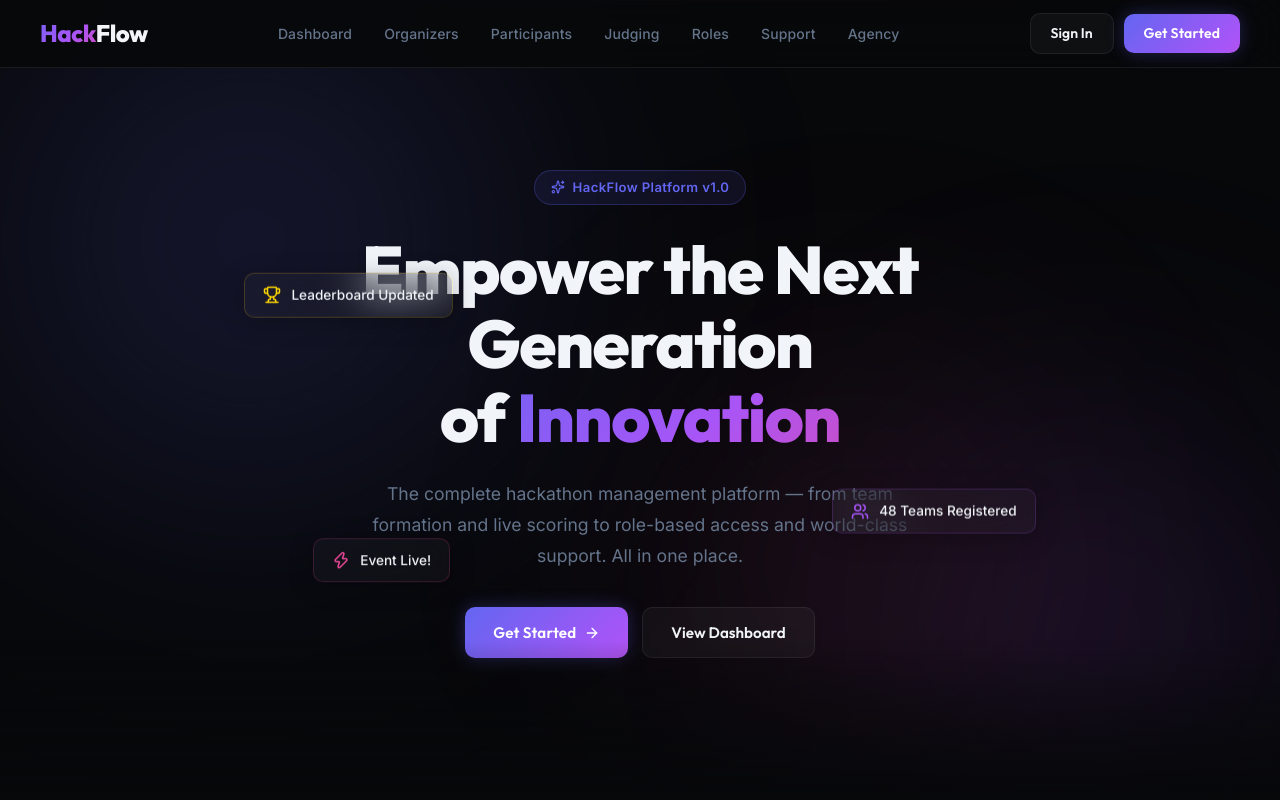
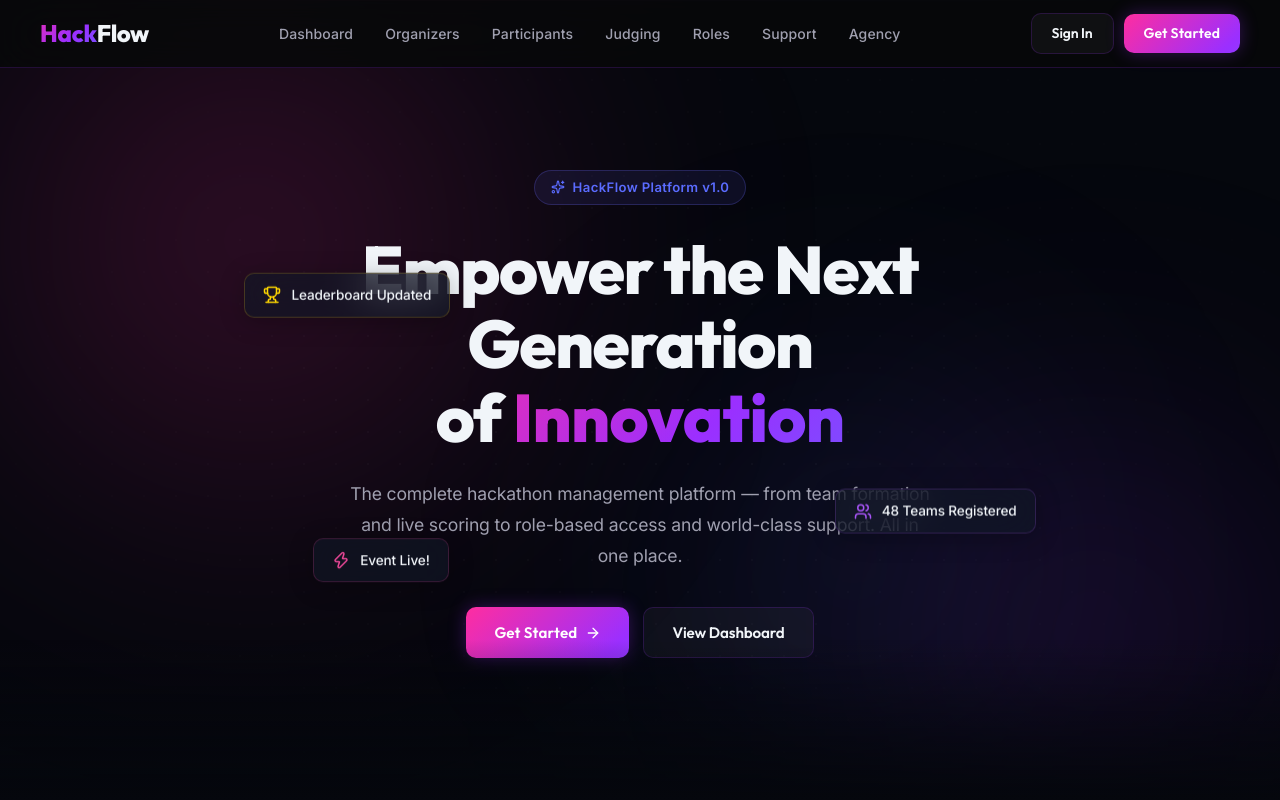
Before and after one commit to keerthivasanram/hackflow-portfolio, a React app: page / in a window 1280 px wide. Shown: the top 800 px of the page. Built offline with nearby package versions, Linux system fonts and the light colour scheme; the HTML template or start-up script is replaced by a standard one.

Commit message:
Refactor: Copy Kresai's exact cyber space theme, animated glow mesh, and typography into Hackflow portfolio

```diff
--- a/src/components/BackgroundEffects.css
+++ b/src/components/BackgroundEffects.css
@@ -4,10 +4,10 @@
   overflow: hidden;
   pointer-events: none;
   z-index: -1;
-  background-color: #07080a; /* Fallback baseline */
+  background-color: #05070d; /* Baseline Kresai Deep dark space color #05070d */
 }
 
-/* ── Dynamic Floating Blur Orbs ── */
+/* ── Dynamic Floating Kresai Blur Orbs ── */
 .bg-orb {
   position: absolute;
   border-radius: 50%;
@@ -16,10 +16,10 @@
   pointer-events: none;
 }
 
-.orb-indigo {
+.orb-pink {
   width: 800px;
   height: 800px;
-  background: radial-gradient(circle, rgba(99, 102, 241, 0.24) 0%, rgba(99, 102, 241, 0.06) 45%, transparent 75%);
+  background: radial-gradient(circle, rgba(255, 45, 160, 0.24) 0%, rgba(255, 45, 160, 0.06) 45%, transparent 75%);
   top: -200px;
   left: -200px;
   animation: drift-orb-1 45s infinite alternate ease-in-out;
@@ -28,16 +28,16 @@
 .orb-purple {
   width: 700px;
   height: 700px;
-  background: radial-gradient(circle, rgba(168, 85, 247, 0.18) 0%, rgba(168, 85, 247, 0.04) 45%, transparent 75%);
+  background: radial-gradient(circle, rgba(155, 47, 255, 0.18) 0%, rgba(155, 47, 255, 0.04) 45%, transparent 75%);
   bottom: -200px;
   right: -200px;
   animation: drift-orb-2 38s infinite alternate ease-in-out;
 }
 
-.orb-pink {
+.orb-blue {
   width: 600px;
   height: 600px;
-  background: radial-gradient(circle, rgba(236, 72, 153, 0.14) 0%, rgba(236, 72, 153, 0.03) 45%, transparent 75%);
+  background: radial-gradient(circle, rgba(91, 108, 255, 0.15) 0%, rgba(91, 108, 255, 0.03) 45%, transparent 75%);
   top: 30%;
   left: 45%;
   animation: drift-orb-3 50s infinite alternate ease-in-out;
@@ -55,71 +55,43 @@
   pointer-events: none;
 }
 
-/* ── Top Laser Beam neon accent ── */
+/* ── Top Laser Beam neon accent matching Kresai --gradient-brand ── */
 .neon-top-beam {
   position: absolute;
   top: 0;
   left: 10%;
   width: 80%;
   height: 1px;
-  background: linear-gradient(90deg, transparent, rgba(99, 102, 241, 0.35), rgba(236, 72, 153, 0.25), transparent);
-  box-shadow: 0 0 20px rgba(99, 102, 241, 0.5), 0 0 10px rgba(236, 72, 153, 0.3);
+  background: linear-gradient(90deg, transparent, rgba(255, 45, 160, 0.35), rgba(91, 108, 255, 0.25), transparent);
+  box-shadow: 0 0 20px rgba(255, 45, 160, 0.5), 0 0 10px rgba(91, 108, 255, 0.3);
   animation: beam-pulse 6s infinite alternate ease-in-out;
   opacity: 0.6;
 }
 
 /* ── Keyframe Animations ── */
 @keyframes drift-orb-1 {
-  0% {
-    transform: translate(0, 0) scale(1);
-  }
-  33% {
-    transform: translate(150px, 120px) scale(1.08);
-  }
-  66% {
-    transform: translate(-100px, 200px) scale(0.92);
-  }
-  100% {
-    transform: translate(50px, -50px) scale(1.04);
-  }
+  0% { transform: translate(0, 0) scale(1); }
+  33% { transform: translate(150px, 120px) scale(1.08); }
+  66% { transform: translate(-100px, 200px) scale(0.92); }
+  100% { transform: translate(50px, -50px) scale(1.04); }
 }
 
 @keyframes drift-orb-2 {
-  0% {
-    transform: translate(0, 0) scale(1);
-  }
-  50% {
-    transform: translate(-180px, -100px) scale(0.88);
-  }
-  100% {
-    transform: translate(100px, -200px) scale(1.12);
-  }
+  0% { transform: translate(0, 0) scale(1); }
+  50% { transform: translate(-180px, -100px) scale(0.88); }
+  100% { transform: translate(100px, -200px) scale(1.12); }
 }
 
 @keyframes drift-orb-3 {
-  0% {
-    transform: translate(0, 0) scale(1);
-  }
-  33% {
-    transform: translate(-80px, 80px) scale(1.08);
-  }
-  66% {
-    transform: translate(120px, -60px) scale(0.96);
-  }
-  100% {
-    transform: translate(-40px, -40px) scale(1.04);
-  }
+  0% { transform: translate(0, 0) scale(1); }
+  33% { transform: translate(-80px, 80px) scale(1.08); }
+  66% { transform: translate(120px, -60px) scale(0.96); }
+  100% { transform: translate(-40px, -40px) scale(1.04); }
 }
 
 @keyframes beam-pulse {
-  0% {
-    opacity: 0.35;
-    transform: scaleX(0.95);
-  }
-  100% {
-    opacity: 0.75;
-    transform: scaleX(1.05);
-  }
+  0% { opacity: 0.35; transform: scaleX(0.95); }
+  100% { opacity: 0.75; transform: scaleX(1.05); }
 }
 
 /* Mobile Optimizations */
@@ -127,7 +99,7 @@
   .bg-orb {
     filter: blur(100px);
   }
-  .orb-indigo {
+  .orb-pink {
     width: 400px;
     height: 400px;
   }
@@ -135,7 +107,7 @@
     width: 350px;
     height: 350px;
   }
-  .orb-pink {
+  .orb-blue {
     width: 300px;
     height: 300px;
   }
--- a/src/components/BackgroundEffects.tsx
+++ b/src/components/BackgroundEffects.tsx
@@ -3,10 +3,10 @@ import './BackgroundEffects.css'
 export default function BackgroundEffects() {
   return (
     <div className="bg-effects-container">
-      {/* Dynamic Floating Glow Orbs */}
-      <div className="bg-orb orb-indigo" />
+      {/* Kresai Brand Dynamic Floating Glow Orbs */}
+      <div className="bg-orb orb-pink" />
       <div className="bg-orb orb-purple" />
-      <div className="bg-orb orb-pink" />
+      <div className="bg-orb orb-blue" />
 
       {/* High-End Digital Dot Matrix Overlay */}
       <div className="grid-overlay" />
--- a/src/index.css
+++ b/src/index.css
@@ -4,21 +4,21 @@
    DESIGN TOKENS
    ============================================ */
 :root {
-  /* Colors */
-  --bg-dark: #07080a;
-  --bg-card: rgba(255, 255, 255, 0.03);
-  --bg-glass: rgba(7, 8, 10, 0.7);
-  --border-glass: rgba(255, 255, 255, 0.07);
+  /* Colors - Coordinated with Kresai premium cyber-neon brand */
+  --bg-dark: #05070d;
+  --bg-card: rgba(17, 24, 39, 0.65);
+  --bg-glass: rgba(10, 13, 26, 0.7);
+  --border-glass: rgba(155, 47, 255, 0.18);
 
   --text-primary: #f1f5f9;
-  --text-secondary: #64748b;
-  --text-muted: #334155;
+  --text-secondary: #a0a0b0;
+  --text-muted: #5a6280;
 
-  --accent-primary: #6366f1;
-  --accent-secondary: #a855f7;
-  --accent-tertiary: #ec4899;
-  --accent-gradient: linear-gradient(135deg, #6366f1, #a855f7, #ec4899);
-  --accent-glow: rgba(99, 102, 241, 0.35);
+  --accent-primary: #5b6cff;
+  --accent-secondary: #9B2FFF;
+  --accent-tertiary: #ff2da0;
+  --accent-gradient: linear-gradient(135deg, #ff2da0, #9B2FFF, #5b6cff);
+  --accent-glow: rgba(155, 47, 255, 0.35);
 
   /* Spacing Scale */
   --space-1: 4px;
@@ -54,7 +54,10 @@
   box-sizing: border-box;
 }
 
-html { scroll-behavior: smooth; }
+html {
+  scroll-behavior: smooth;
+  background-color: var(--bg-dark);
+}
 
 body {
   background-color: transparent;
@@ -65,18 +68,15 @@ body {
   -webkit-font-smoothing: antialiased;
 }
 
-html {
-  background-color: var(--bg-dark);
-}
-
-
-/* Dynamic Background System is handled by the BackgroundEffects component */
-
-
 h1, h2, h3, h4, h5, h6 {
   font-family: var(--font-heading);
   line-height: 1.2;
   color: var(--text-primary);
+  letter-spacing: -0.03em;
+}
+
+p, span, a, li, select, input, textarea, button {
+  letter-spacing: -0.01em;
 }
 
 a { text-decoration: none; color: inherit; }
@@ -147,7 +147,7 @@ main {
 .page-header h1 {
   font-size: 2.8rem;
   font-weight: 800;
-  letter-spacing: -0.5px;
+  letter-spacing: -0.04em;
   margin-bottom: var(--space-4);
 }
 
@@ -201,7 +201,7 @@ main {
   font-size: 0.95rem;
   cursor: pointer;
   transition: all 0.3s ease;
-  box-shadow: 0 0 18px rgba(99, 102, 241, 0.3);
+  box-shadow: 0 0 18px rgba(155, 47, 255, 0.3);
   display: inline-flex;
   align-items: center;
   justify-content: center;
@@ -210,7 +210,7 @@ main {
 }
 .btn-primary:hover {
   transform: translateY(-1px);
-  box-shadow: 0 4px 28px rgba(99, 102, 241, 0.45);
+  box-shadow: 0 4px 28px rgba(155, 47, 255, 0.45);
   background-position: right center;
 }
 .btn-primary:disabled {
@@ -272,7 +272,7 @@ main {
   color: var(--text-primary);
 }
 .sidebar-item.active {
-  background: rgba(99, 102, 241, 0.12);
+  background: rgba(155, 47, 255, 0.12);
   color: white;
   border-left: 2px solid var(--accent-primary);
   padding-left: calc(var(--space-4) - 2px);
```
